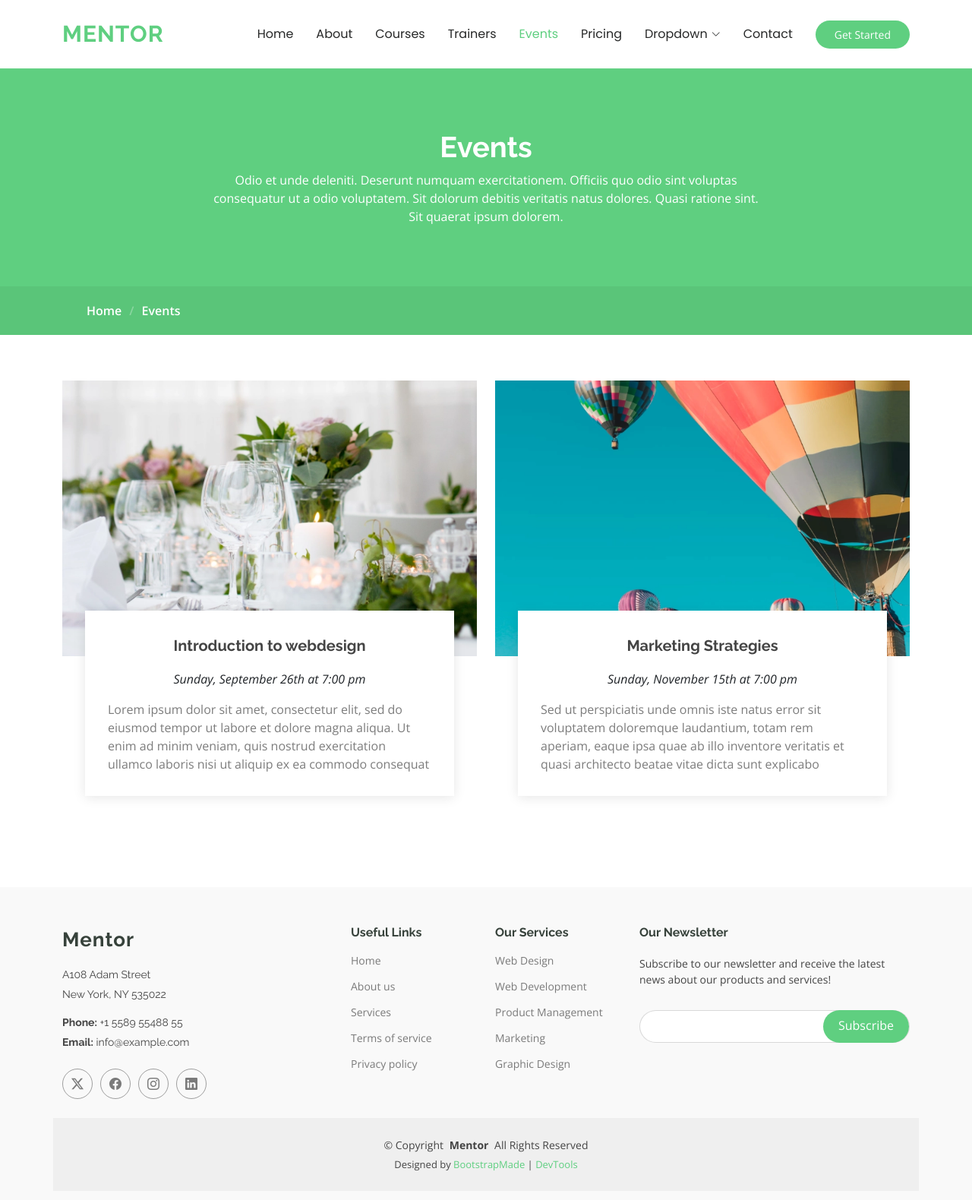
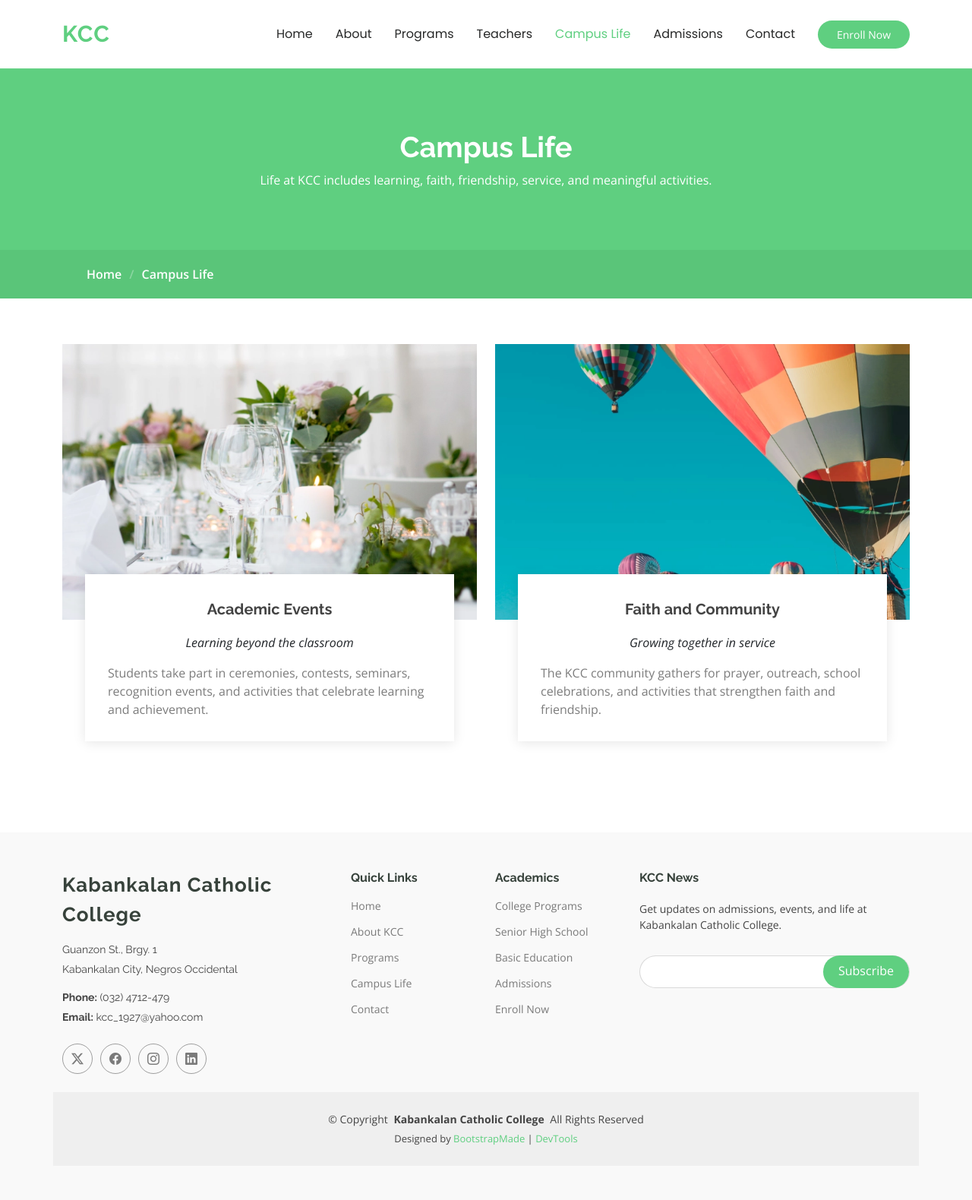
Before and after one commit to jayson-aragon/aragon-project-2, a plain HTML site: page events.html in a window 1280 px wide. Shown: the whole page at 76% size. Drawn offline with nearby package versions, Linux system fonts and the light colour scheme.

Commit message:
changing info on courses.html

```diff
--- a/events.html
+++ b/events.html
@@ -4,9 +4,9 @@
 <head>
   <meta charset="utf-8">
   <meta content="width=device-width, initial-scale=1.0" name="viewport">
-  <title>Events - Mentor Bootstrap Template</title>
-  <meta name="description" content="">
-  <meta name="keywords" content="">
+  <title>Campus Life - Kabankalan Catholic College</title>
+  <meta name="description" content="Discover campus activities and community life at Kabankalan Catholic College.">
+  <meta name="keywords" content="KCC campus life, student activities, events, Kabankalan Catholic College">
 
   <!-- Favicons -->
   <link href="assets/img/favicon.png" rel="icon">
@@ -28,8 +28,7 @@
   <link href="assets/css/main.css" rel="stylesheet">
 
   <!-- =======================================================
-  * Template Name: Mentor
-  * Template URL: https://bootstrapmade.com/mentor-free-education-bootstrap-theme/
+  * Template adapted for Kabankalan Catholic College
   * Updated: Jul 07 2025 with Bootstrap v5.3.7
   * Author: BootstrapMade.com
   * License: https://bootstrapmade.com/license/
@@ -44,40 +43,23 @@
       <a href="index.html" class="logo d-flex align-items-center me-auto">
         <!-- Uncomment the line below if you also wish to use an image logo -->
         <!-- <img src="assets/img/logo.webp" alt=""> -->
-        <h1 class="sitename">Mentor</h1>
+        <h1 class="sitename">KCC</h1>
       </a>
 
       <nav id="navmenu" class="navmenu">
         <ul>
           <li><a href="index.html">Home<br></a></li>
           <li><a href="about.html">About</a></li>
-          <li><a href="courses.html">Courses</a></li>
-          <li><a href="trainers.html">Trainers</a></li>
-          <li><a href="events.html" class="active">Events</a></li>
-          <li><a href="pricing.html">Pricing</a></li>
-          <li class="dropdown"><a href="#"><span>Dropdown</span> <i class="bi bi-chevron-down toggle-dropdown"></i></a>
-            <ul>
-              <li><a href="#">Dropdown 1</a></li>
-              <li class="dropdown"><a href="#"><span>Deep Dropdown</span> <i class="bi bi-chevron-down toggle-dropdown"></i></a>
-                <ul>
-                  <li><a href="#">Deep Dropdown 1</a></li>
-                  <li><a href="#">Deep Dropdown 2</a></li>
-                  <li><a href="#">Deep Dropdown 3</a></li>
-                  <li><a href="#">Deep Dropdown 4</a></li>
-                  <li><a href="#">Deep Dropdown 5</a></li>
-                </ul>
-              </li>
-              <li><a href="#">Dropdown 2</a></li>
-              <li><a href="#">Dropdown 3</a></li>
-              <li><a href="#">Dropdown 4</a></li>
-            </ul>
-          </li>
+          <li><a href="courses.html">Programs</a></li>
+          <li><a href="trainers.html">Teachers</a></li>
+          <li><a href="events.html" class="active">Campus Life</a></li>
+          <li><a href="pricing.html">Admissions</a></li>
           <li><a href="contact.html">Contact</a></li>
         </ul>
         <i class="mobile-nav-toggle d-xl-none bi bi-list"></i>
       </nav>
 
-      <a class="btn-getstarted" href="courses.html">Get Started</a>
+      <a class="btn-getstarted" href="https://kcc.wela.ph/" target="_blank" rel="noopener">Enroll Now</a>
 
     </div>
   </header>
@@ -90,8 +72,8 @@
         <div class="container">
           <div class="row d-flex justify-content-center text-center">
             <div class="col-lg-8">
-              <h1>Events</h1>
-              <p class="mb-0">Odio et unde deleniti. Deserunt numquam exercitationem. Officiis quo odio sint voluptas consequatur ut a odio voluptatem. Sit dolorum debitis veritatis natus dolores. Quasi ratione sint. Sit quaerat ipsum dolorem.</p>
+              <h1>Campus Life</h1>
+              <p class="mb-0">Life at KCC includes learning, faith, friendship, service, and meaningful activities.</p>
             </div>
           </div>
         </div>
@@ -100,7 +82,7 @@
         <div class="container">
           <ol>
             <li><a href="index.html">Home</a></li>
-            <li class="current">Events</li>
+            <li class="current">Campus Life</li>
           </ol>
         </div>
       </nav>
@@ -118,9 +100,9 @@
                 <img src="assets/img/event/event-item-1.webp" alt="...">
               </div>
               <div class="card-body">
-                <h5 class="card-title"><a href="">Introduction to webdesign</a></h5>
-                <p class="fst-italic text-center">Sunday, September 26th at 7:00 pm</p>
-                <p class="card-text">Lorem ipsum dolor sit amet, consectetur elit, sed do eiusmod tempor ut labore et dolore magna aliqua. Ut enim ad minim veniam, quis nostrud exercitation ullamco laboris nisi ut aliquip ex ea commodo consequat</p>
+                <h5 class="card-title"><a href="">Academic Events</a></h5>
+                <p class="fst-italic text-center">Learning beyond the classroom</p>
+                <p class="card-text">Students take part in ceremonies, contests, seminars, recognition events, and activities that celebrate learning and achievement.</p>
               </div>
             </div>
           </div>
@@ -130,9 +112,9 @@
                 <img src="assets/img/event/event-item-2.webp" alt="...">
               </div>
               <div class="card-body">
-                <h5 class="card-title"><a href="">Marketing Strategies</a></h5>
-                <p class="fst-italic text-center">Sunday, November 15th at 7:00 pm</p>
-                <p class="card-text">Sed ut perspiciatis unde omnis iste natus error sit voluptatem doloremque laudantium, totam rem aperiam, eaque ipsa quae ab illo inventore veritatis et quasi architecto beatae vitae dicta sunt explicabo</p>
+                <h5 class="card-title"><a href="">Faith and Community</a></h5>
+                <p class="fst-italic text-center">Growing together in service</p>
+                <p class="card-text">The KCC community gathers for prayer, outreach, school celebrations, and activities that strengthen faith and friendship.</p>
               </div>
             </div>
 
@@ -151,13 +133,13 @@
       <div class="row gy-4">
         <div class="col-lg-4 col-md-6 footer-about">
           <a href="index.html" class="logo d-flex align-items-center">
-            <span class="sitename">Mentor</span>
+            <span class="sitename">Kabankalan Catholic College</span>
           </a>
           <div class="footer-contact pt-3">
-            <p>A108 Adam Street</p>
-            <p>New York, NY 535022</p>
-            <p class="mt-3"><strong>Phone:</strong> <span>+1 5589 55488 55</span></p>
-            <p><strong>Email:</strong> <span>info@example.com</span></p>
+            <p>Guanzon St., Brgy. 1</p>
+            <p>Kabankalan City, Negros Occidental</p>
+            <p class="mt-3"><strong>Phone:</strong> <span>(032) 4712-479</span></p>
+            <p><strong>Email:</strong> <span>kcc_1927@yahoo.com</span></p>
           </div>
           <div class="social-links d-flex mt-4">
             <a href=""><i class="bi bi-twitter-x"></i></a>
@@ -168,30 +150,30 @@
         </div>
 
         <div class="col-lg-2 col-md-3 footer-links">
-          <h4>Useful Links</h4>
+          <h4>Quick Links</h4>
           <ul>
-            <li><a href="#">Home</a></li>
-            <li><a href="#">About us</a></li>
-            <li><a href="#">Services</a></li>
-            <li><a href="#">Terms of service</a></li>
-            <li><a href="#">Privacy policy</a></li>
+            <li><a href="index.html">Home</a></li>
+            <li><a href="about.html">About KCC</a></li>
+            <li><a href="courses.html">Programs</a></li>
+            <li><a href="events.html">Campus Life</a></li>
+            <li><a href="contact.html">Contact</a></li>
           </ul>
         </div>
 
         <div class="col-lg-2 col-md-3 footer-links">
-          <h4>Our Services</h4>
+          <h4>Academics</h4>
           <ul>
-            <li><a href="#">Web Design</a></li>
-            <li><a href="#">Web Development</a></li>
-            <li><a href="#">Product Management</a></li>
-            <li><a href="#">Marketing</a></li>
-            <li><a href="#">Graphic Design</a></li>
+            <li><a href="courses.html">College Programs</a></li>
+            <li><a href="courses.html">Senior High School</a></li>
+            <li><a href="courses.html">Basic Education</a></li>
+            <li><a href="pricing.html">Admissions</a></li>
+            <li><a href="https://kcc.wela.ph/" target="_blank" rel="noopener">Enroll Now</a></li>
           </ul>
         </div>
 
         <div class="col-lg-4 col-md-12 footer-newsletter">
-          <h4>Our Newsletter</h4>
-          <p>Subscribe to our newsletter and receive the latest news about our products and services!</p>
+          <h4>KCC News</h4>
+          <p>Get updates on admissions, events, and life at Kabankalan Catholic College.</p>
           <form action="#" method="post" class="email-form">
             <div class="newsletter-form"><input type="email" name="email"><input type="submit" value="Subscribe"></div>
             <div class="loading">Loading</div>
@@ -204,7 +186,7 @@
     </div>
 
     <div class="container copyright text-center mt-4">
-      <p>© <span>Copyright</span> <strong class="px-1 sitename">Mentor</strong> <span>All Rights Reserved</span></p>
+      <p>© <span>Copyright</span> <strong class="px-1 sitename">Kabankalan Catholic College</strong> <span>All Rights Reserved</span></p>
       <div class="credits">
         <!-- All the links in the footer should remain intact. -->
         <!-- You can delete the links only if you've purchased the pro version. -->
```
Also changed, not shown: trainers.html (+51 -69 lines).
